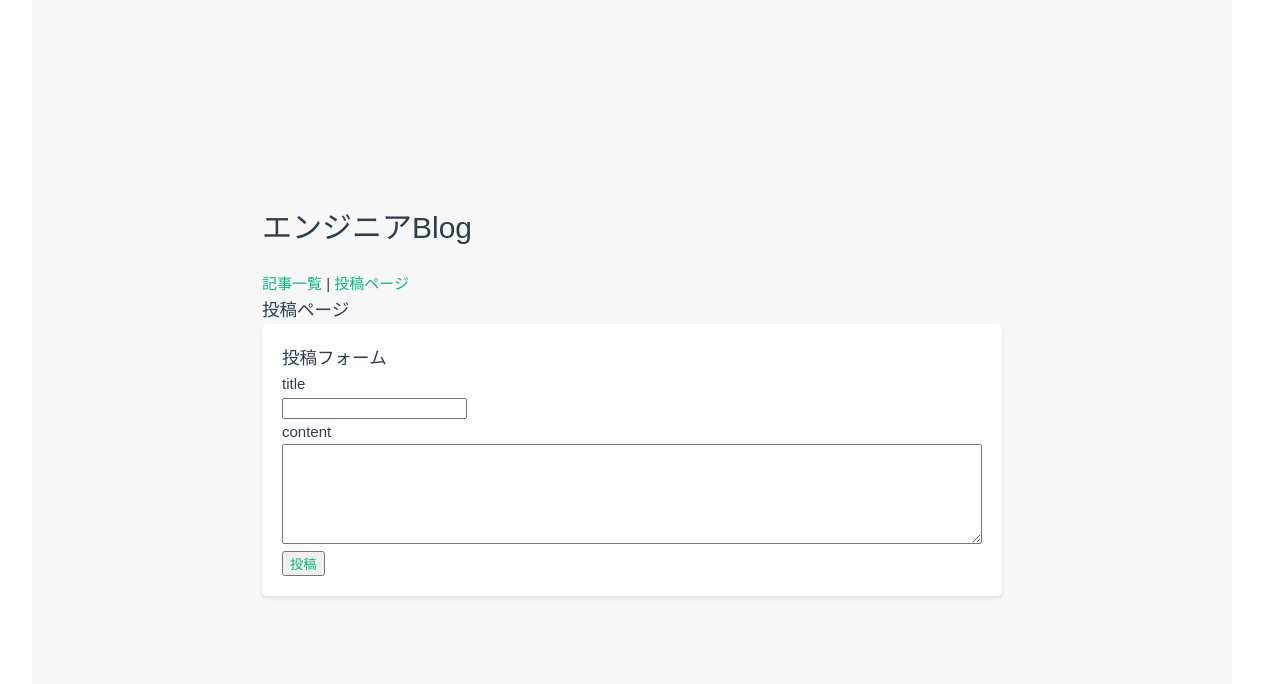
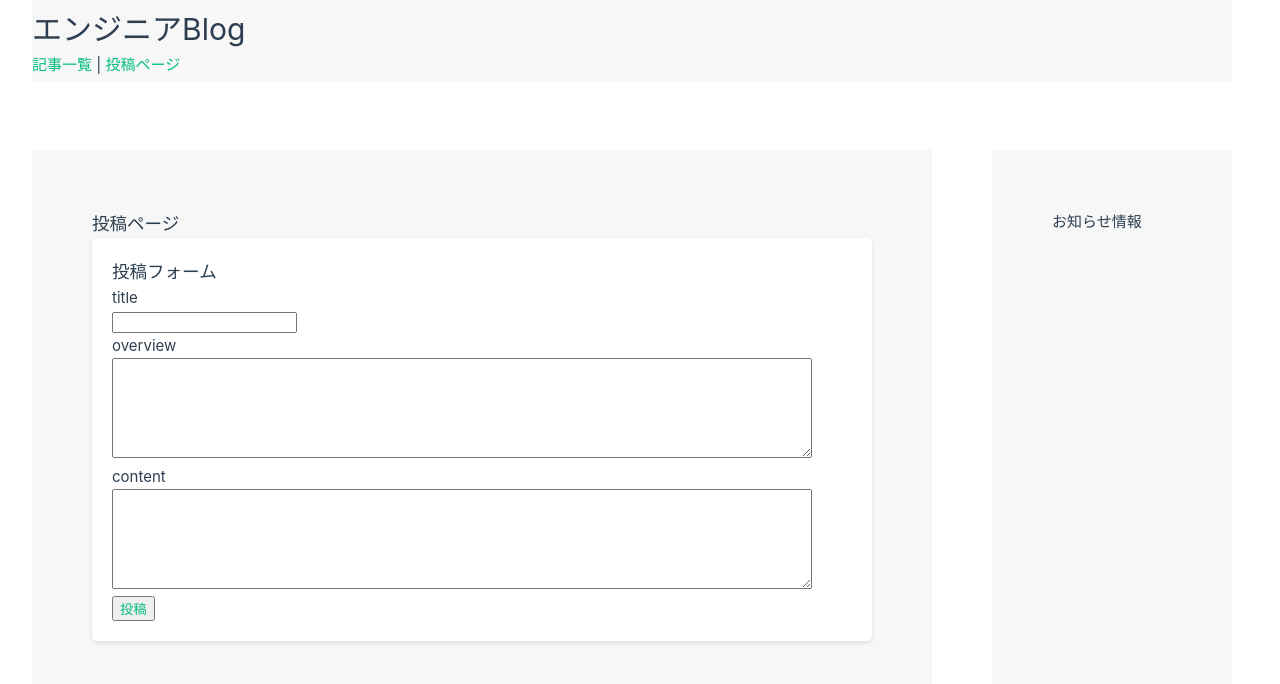
Before and after one commit to keisuke-suzuki-21/BlogApp, a Vue app: page /post in a window 1280 px wide. Shown: the top 684 px of the page. Built offline with nearby package versions, Linux system fonts and the light colour scheme.

Commit message:
トップページデザインの基礎

```diff
--- a/src/App.vue
+++ b/src/App.vue
@@ -37,7 +37,7 @@ const articles = ref([
   },
   {
     id: 2,
-    title: "エンジニアの挑戦：エンジニアリングマネージャーへのステップアップガイド",
+    title: "エンジニアリングマネージャーへのステップアップガイド",
     overview: "エンジニアからマネージャーへの道は多くの挑戦が待ち受けています。この記事では、エンジニアリングマネージャーになるためのステップアップガイドを提供します。",
     content: `
     エンジニアリングマネージャーになるためには、技術的なスキルだけでなくリーダーシップやコミュニケーション能力も必要です。この記事では、エンジニアリングマネージャーになるためのステップ、期待される役割、育成すべきスキルについて深く掘り下げます。
@@ -119,20 +119,22 @@ console.log(route.fullPath)
 </script>
 
 <template>
-  <body class="body">
-    <main class="main">
-      <h1 class="title">エンジニアBlog</h1>
 
-      <nav>
+  <header>
+    <h1>エンジニアBlog</h1>
+    <nav>
         <RouterLink to="/">記事一覧</RouterLink> |
         <RouterLink to="/post">投稿ページ</RouterLink>
-      </nav>
+    </nav>
+  </header>
 
+  <main >
+
+    <div class="main-left">
       <!-- マッチしたルーティングのコンポーネントを表示する場所 -->
       <router-view
       :articles = "articles"
       />
-
       <!-- 検索フォーム・投稿フォーム・記事一覧 -->
       <!-- ルーティングがホーム（"/"）の時だけ表示 -->
       <div v-if="route.fullPath === '/'">
@@ -143,32 +145,93 @@ console.log(route.fullPath)
       :articles = "articles"
       :searchQuery = "searchQuery"
       ></Article>
+      </div>
     </div>
 
-    </main>
-  </body>
+    <div class="main-right">
+      <div>
+        <p>お知らせ情報</p>
+      </div>
+    </div>
+
+    <footer>
+
+    </footer>
+  </main>
 
 </template>
 
 <style>
-.body {
+
+/* 　　　ページ構成デザイン　　　 */
+header {
+  position: fixed;
+  margin-top: 0px;
+  padding-top: 5px;
+  padding-bottom: 5px;
+  /* width: 100%; */
+  width: 1200px;
+  /* background-color: #fff; */
+  background-color: #f7f7f7;
+}
+
+main{
+  padding-top: 150px;
+  padding-bottom: 150px;
+  width: 1200px;
+  background-color: #fff;
+  display:flex
+}
+
+.main-left{
+  width: 75%;
+  margin-right: 5%;
+  background-color: #f7f7f7;
+  padding: 5%;
+}
+
+.main-right{
+  width: 20%;
+  background-color: #f7f7f7;
+  padding: 5%;
+}
+
+footer{
+  position: fixed;
+  bottom: 0;
+}
+
+/* 　　　ページ構成デザイン　　　 */
+
+/*      ヘッダーデザイン　　　　 */
+
+
+
+/* .body {
   font-family: Arial, sans-serif;
   margin:  0 auto;
   padding: 0;
   line-height: 1.6;
   background-color: #f7f7f7;
   width: 1200px;
-}
+} */
 
-.main {
+/* .main {
   max-width: 800px;
   margin: 40px auto;
   padding: 0 20px;
-}
+} */
 
-.title{
-  margin: 20px auto;
-}
+/* .title{
+  background: #68c88a;
+  font-weight: bold;
+  color: white;
+  font-size: 35px;
+  width: 280px;
+  margin-right: 500px;
+  margin-bottom: 50px;
+  padding-left: 15px;
+} */
 
 .search{
   margin-bottom: 20px;
--- a/src/views/ArticleView.vue
+++ b/src/views/ArticleView.vue
@@ -27,7 +27,7 @@ function articleDelete(index){
     <h3>Article詳細</h3>
     <div class="articleDetail">
         <div v-if="filterArticle.flg===false">
-            <h2>id : {{ filterArticle.id }}</h2>
+            <h2>No. {{ filterArticle.id }}</h2>
             <h2>{{ filterArticle.title }}</h2>
             <p>{{ filterArticle.overview }}</p>
             <p>{{ filterArticle.content }}</p>
@@ -37,15 +37,17 @@ function articleDelete(index){
         </div>
         <div v-else>
             <input v-model="filterArticle.title">
+            <textarea v-model="filterArticle.overview"></textarea>
             <textarea v-model="filterArticle.content"></textarea>
             <button @click="filterArticle.flg = !filterArticle.flg">編集完了</button>
         </div>
-    </div>
+</div>
 </template>
 
 <style>
+
 .articleDetail{
-    background-color: #fff;
+  background-color: #fff;
   padding: 20px;
   margin-bottom: 20px;
   border-radius: 5px;
@@ -65,4 +67,5 @@ function articleDelete(index){
 .edit{
     margin-left: 580px;
 }
+
 </style>
--- a/src/views/PostView.vue
+++ b/src/views/PostView.vue
@@ -8,8 +8,9 @@ const props = defineProps({
 
 // 投稿機能のロジック
 let title = ref("")
+let overview = ref("")
 let content = ref("")
-function addArticle(newTitle, newContent){
+function addArticle(newTitle, newOverView, newContent){
     props.articles.push({
         id: props.articles.length,
         title: newTitle,
@@ -36,13 +37,20 @@ function addArticle(newTitle, newContent){
                 >
             </label><br>
             <label>
+                overview<br>
+                <textarea
+                type="textarea"
+                v-model="overview"
+            ></textarea>
+            </label><br>
+            <label>
                 content<br>
                 <textarea
                 type="textarea"
                 v-model="content"
             ></textarea>
             </label><br>
-        <button><RouterLink @click="addArticle(title, content)" to="/">投稿</RouterLink></button>
+        <button><RouterLink @click="addArticle(title, overview, content)" to="/">投稿</RouterLink></button>
     </div>
 
 </template>
```
